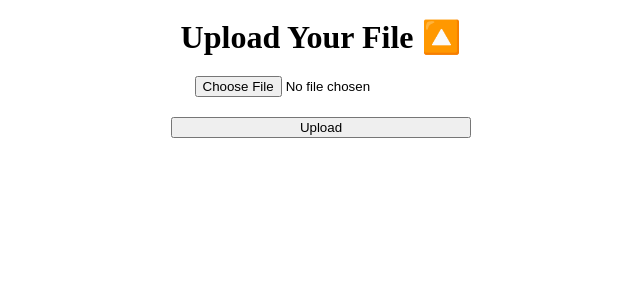
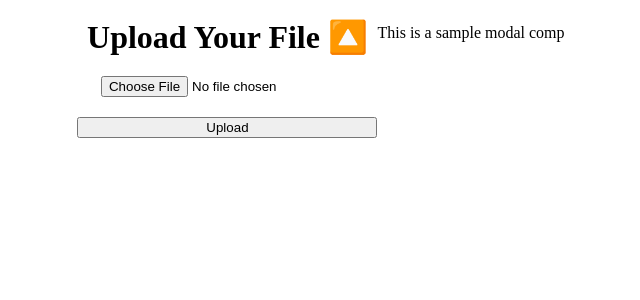
Before and after one commit to SagarParmar-edelta/fileUploadReact, a React (Create React App) app: page / in a window 1280 px wide. Shown: the top 300 px of the page, without its empty margins (327-967 px from the left). Built offline with nearby package versions, Linux system fonts and the light colour scheme.

Commit message:
feat: add modal popup comp/TEAM-123

```diff
--- a/src/components/FileUpload.js
+++ b/src/components/FileUpload.js
@@ -1,6 +1,7 @@
 import React, { Fragment, useState } from "react";
 import "./fileUpload.css";
 import Axios from "axios";
+import Modal from "./Modal";
 const FileUpload = () => {
   const [file, setFile] = useState({});
   const [uploadedFile, setUploadedFile] = useState({});
@@ -43,6 +44,7 @@ const FileUpload = () => {
           />
         </div>
       </form>
+      <Modal />
     </Fragment>
   );
 };
--- /dev/null
+++ b/src/components/Modal.js
@@ -0,0 +1,11 @@
+import React from "react";
+
+const Modal = () => {
+  return (
+    <div>
+      <p>This is a sample modal comp</p>
+    </div>
+  );
+};
+
+export default Modal;
```
